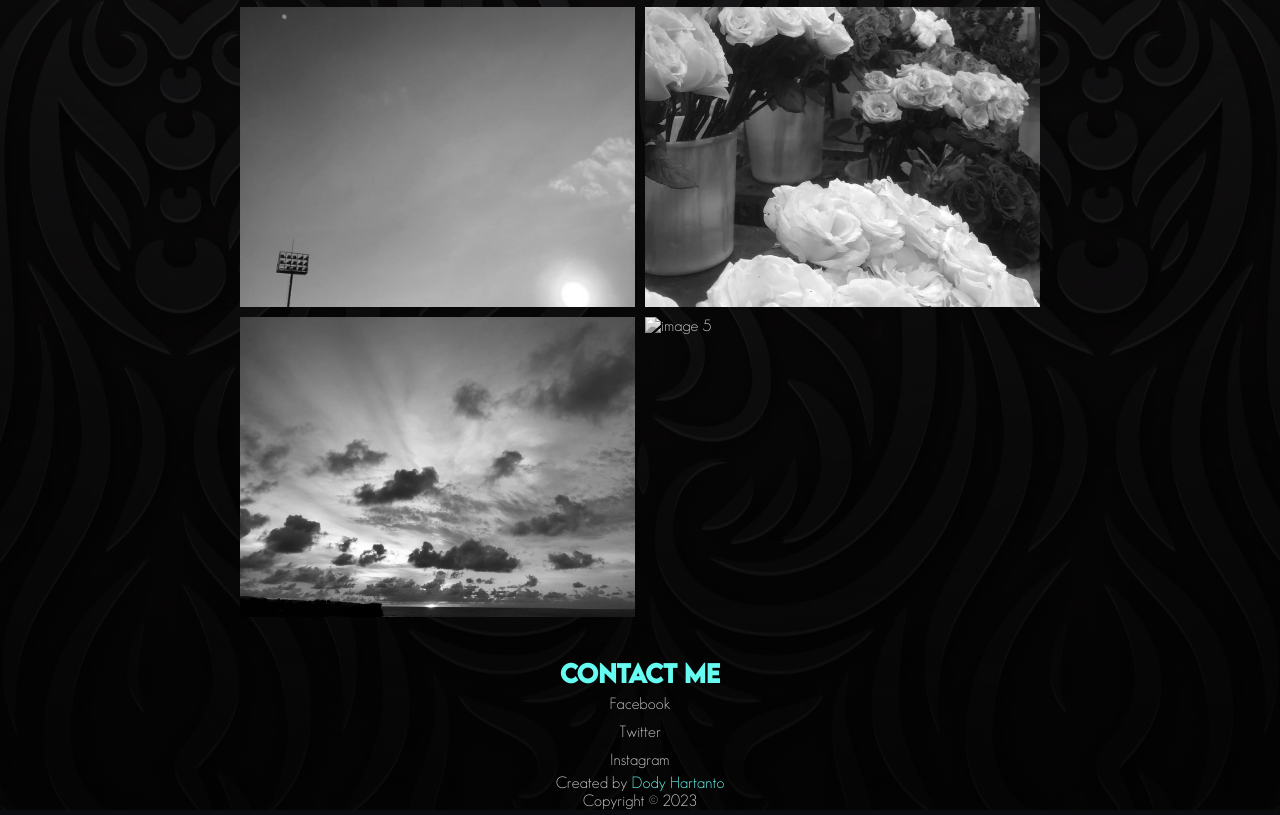
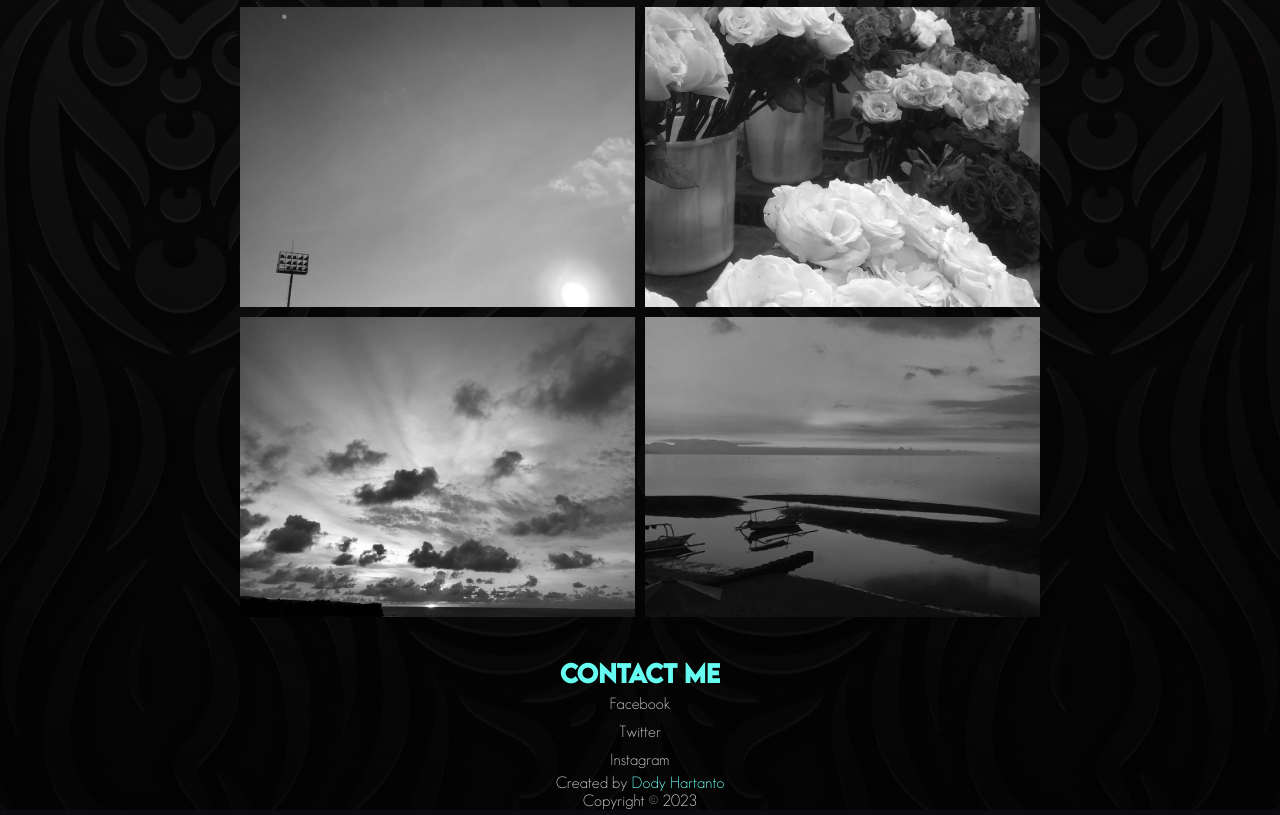
Before and after one commit to RevoU-FSSE-2/week-4-hartantodody, a plain HTML site: page index.html in a window 1280 px wide. Shown: the part 939-1754 px from the top of the page. Drawn offline with Linux system fonts and the light colour scheme.

Commit message:
fix porto grid bug

```diff
--- a/css/style.css
+++ b/css/style.css
@@ -185,7 +185,7 @@ footer .contact-me .footer-text span{
 
     main .portofolio .pic-container{
         grid-auto-rows: 300px 300px 300px;
-}
+    }
 }
 
 @media only screen and (min-width: 1600px){
--- a/index.html
+++ b/index.html
@@ -53,8 +53,9 @@
                         <img src="/asset/4.jpg" alt="image 4">
                     </div>
                     <div class="pic5">
-                        <img src="/asset/5.jpeg" alt="image 5">
-                 </div>
+                        <img src="/asset/5.jpg" alt="image 5">
+                    </div>
+                </div>
         </section>
     </main>
 
```
